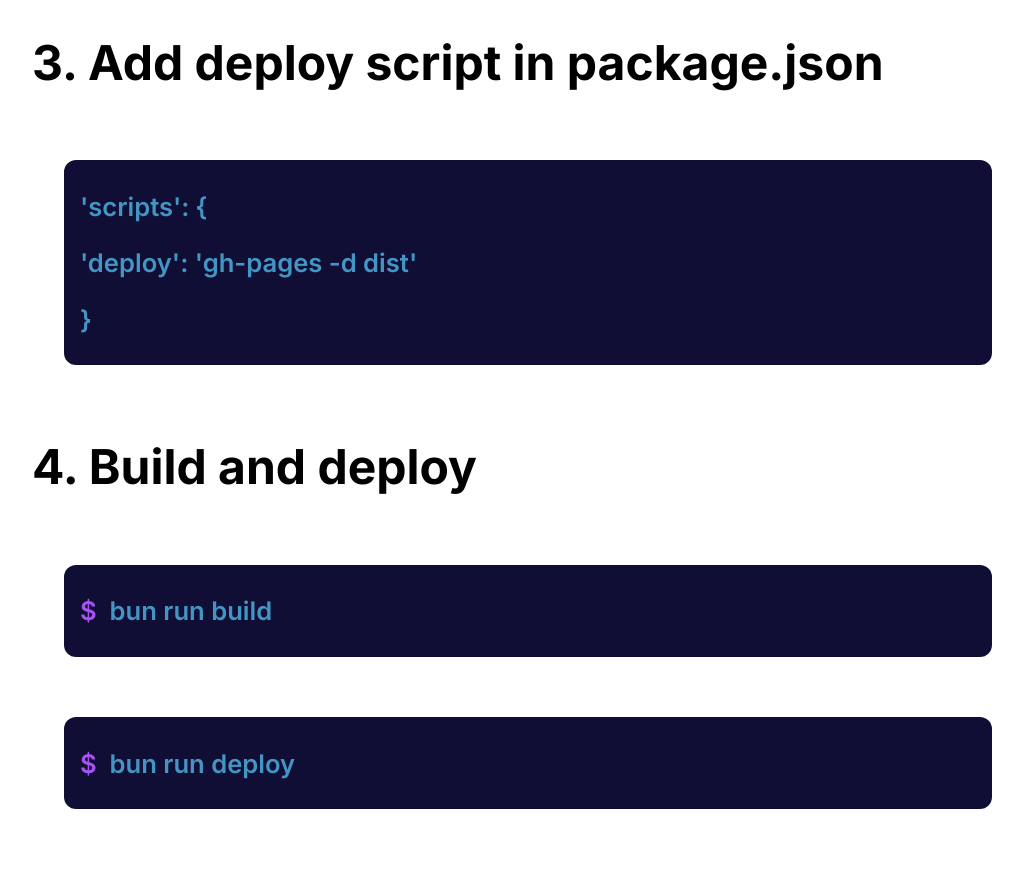
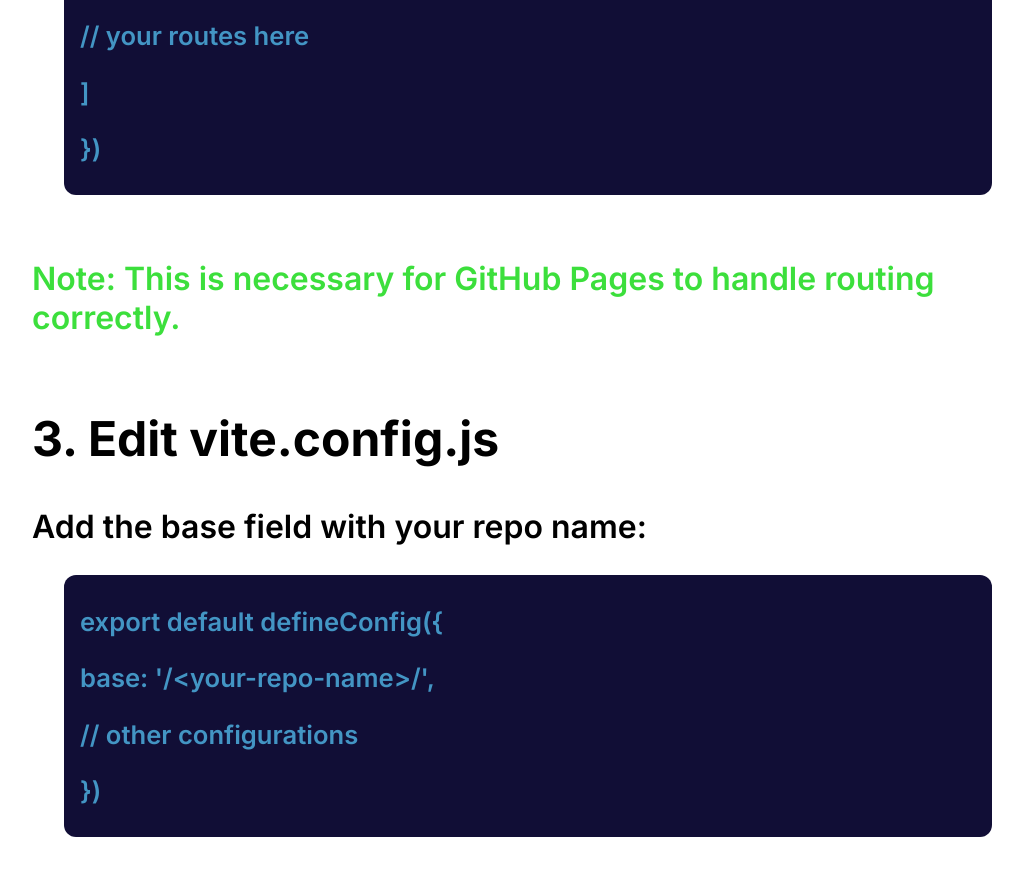
Before and after one commit to csm-18/vue3-notes, a Vue app in the folder frontend/: page /#/github-pages-deploy in a window 1280 px wide. Shown: the part 1000-1889 px from the top of the page, without its empty margins (128-1151 px from the left). Built offline with nearby package versions, Linux system fonts and the light colour scheme; a web font is replaced by a local one.

Commit message:
edit router/index.js for WebHashHistory()

```diff
--- a/frontend/src/assets/main.css
+++ b/frontend/src/assets/main.css
@@ -13,4 +13,5 @@ body {
 
   --light-blue: #84c9f7;
   --blue: rgb(84, 201, 247);
+  --green: rgb(60, 223, 60);
 }
--- a/frontend/src/views/GitHubPagesDeploy.vue
+++ b/frontend/src/views/GitHubPagesDeploy.vue
@@ -9,7 +9,22 @@ import CodeBlock from '@/components/CodeBlock.vue'
     <h1>GitHub Pages Deployment</h1>
     <h2>1. Install gh-pages</h2>
     <code-block class="code" dollar="true" :code="['bun add -d gh-pages']" />
-    <h2>2. Edit vite.config.js <br /></h2>
+    <h2>2. Edit router/index.js</h2>
+    <p>Set the history mode to createWebHashHistory:</p>
+    <code-block
+      class="code"
+      :code="[
+        'import { createRouter, createWebHashHistory } from \'vue-router\'',
+        'const router = createRouter({',
+        '  history: createWebHashHistory(),',
+        '  routes: [',
+        '    // your routes here',
+        '  ]',
+        '})',
+      ]"
+    />
+    <p class="green">Note: This is necessary for GitHub Pages to handle routing correctly.</p>
+    <h2>3. Edit vite.config.js <br /></h2>
     Add the base field with your repo name:
     <code-block
       class="code"
@@ -20,18 +35,18 @@ import CodeBlock from '@/components/CodeBlock.vue'
         '})',
       ]"
     />
-    <h2>3. Add deploy script in package.json</h2>
+    <h2>4. Add deploy script in package.json</h2>
     <code-block
       class="code"
       :code="['\'scripts\': {', '  \'deploy\': \'gh-pages -d dist\'', '}']"
     />
-    <h2>4. Build and deploy</h2>
+    <h2>5. Build and deploy</h2>
     <code-block class="code" dollar="true" :code="['bun run build']" />
     <code-block class="code" dollar="true" :code="['bun run deploy']" />
-    <h2>5. Visit your GitHub Pages URL</h2>
+    <h2>6. Visit your GitHub Pages URL</h2>
     <p>Your site should be live at:</p>
     <code-block class="code" :code="['https://<your-username>.github.io/<your-repo-name>/']" />
-    <p class="green">FYI, it can take 2-10 minutes!</p>
+    <p class="green">FYI: It can take 2-10 minutes!</p>
   </div>
 </template>
 
@@ -59,7 +74,7 @@ import CodeBlock from '@/components/CodeBlock.vue'
   }
 
   .green {
-    color: rgb(60, 223, 60);
+    color: var(--green);
   }
 }
 </style>
```
